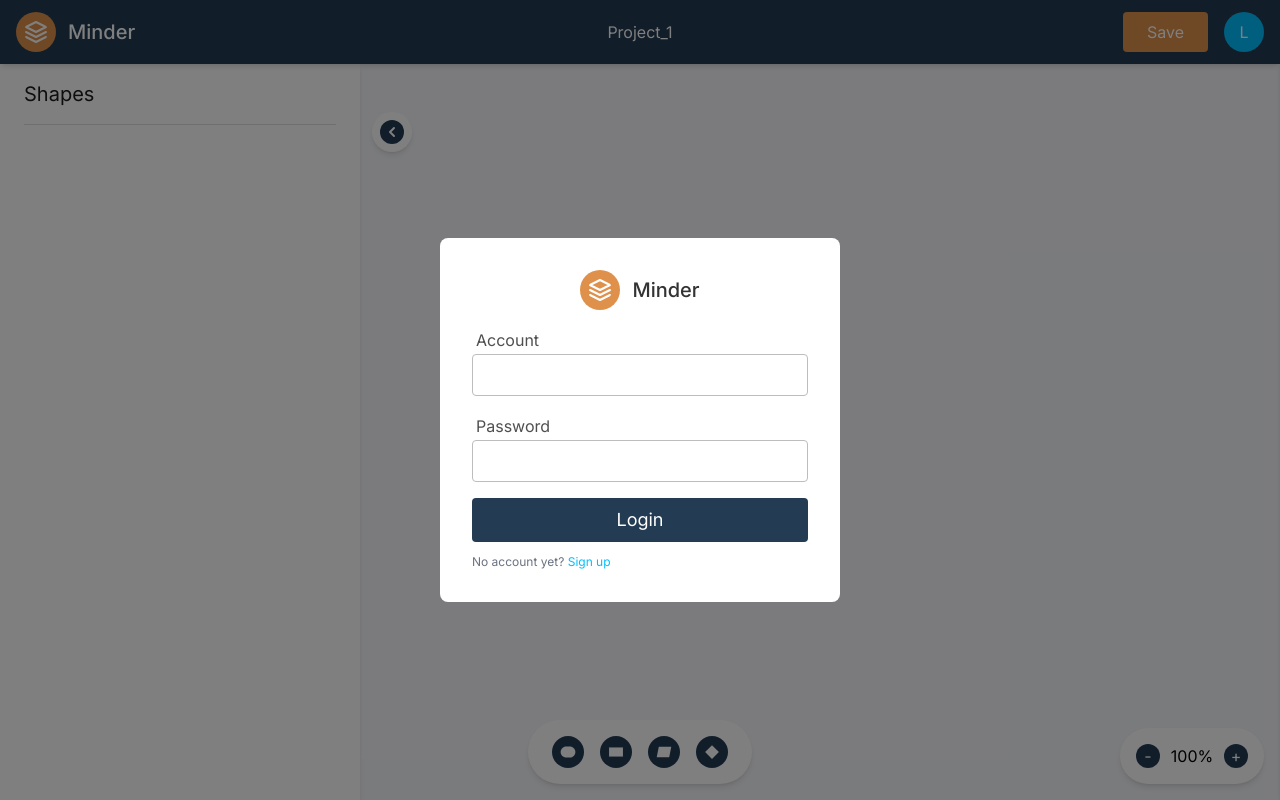
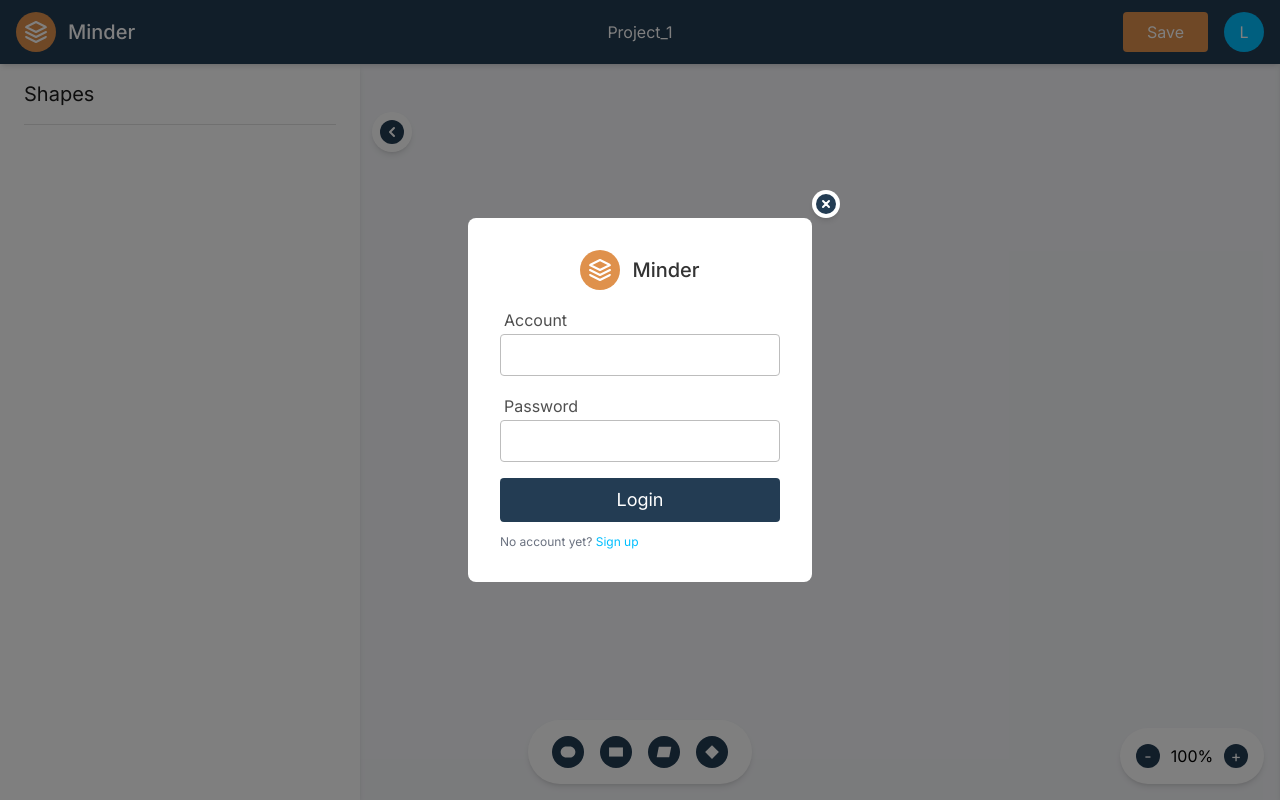
Before and after one commit to RuFrontEnd/minder, a Next.js app in the folder frontend/: page / in a window 1280 px wide. Built offline with nearby package versions, Linux system fonts and the light colour scheme.

Commit message:
create modal close button

```diff
--- a/frontend/src/app/page.tsx
+++ b/frontend/src/app/page.tsx
@@ -1521,7 +1521,7 @@ export default function ProcessPage() {
   };
 
   const onClickProfile = () => {
-    setIsUserSidePanelOpen((open) => !open);
+    setIsProjectsModalOpen(true)
   };
 
   const draw = useCallback(
@@ -2095,7 +2095,7 @@ export default function ProcessPage() {
         }
         width="400px"
       >
-        <div className="bg-white-500 rounded-lg p-8 flex flex-col w-full mt-10">
+        <div className="bg-white-500 rounded-lg p-8 flex flex-col w-full">
           <a className="flex title-font font-medium justify-center items-center text-gray-900 mb-4">
             <svg
               xmlns="http://www.w3.org/2000/svg"
@@ -2173,11 +2173,20 @@ export default function ProcessPage() {
         </div>
       </Modal>
       <Modal isOpen={isProjectsModalOpen} width="1120px">
-        <section className="text-gray-600 bg-white-500 body-font">
-          <div className="px-5 py-24 mx-aut">
-            <h2 className="text-center text-gray-900 title-font text-xl font-semibold mb-4 py-4 px-4 border-b border-grey-5">
-              PROJECTS
-            </h2>
+        <div>
+          <section className="rounded-lg text-gray-600 bg-white-500 p-8 body-font">
+            {/* <div className="text-right">
+              <Button
+                className="ms-auto inline-flex"
+                onClick={() => {}}
+                text={"Sign Out"}
+              />
+            </div> */}
+            <div className="mb-6 py-2 px-4 border-b border-grey-5">
+              <h2 className="text-gray-900 title-font text-xl font-semibold">
+                Projects
+              </h2>
+            </div>
             <div className="grid grid-cols-3 gap-4 h-[500px] overflow-auto">
               <div>
                 <Card
@@ -2208,7 +2217,7 @@ export default function ProcessPage() {
                 </div>
               ))}
             </div>
-            <div className="flex justify-end items-center p-4 mt-4 border-t border-grey-5">
+            <div className="flex justify-end items-center mt-6 pt-4 border-t border-grey-5">
               <Button
                 className="me-3"
                 onClick={() => {}}
@@ -2224,8 +2233,8 @@ export default function ProcessPage() {
                 disabled={selectedProjectId === null}
               />
             </div>
-          </div>
-        </section>
+          </section>
+        </div>
       </Modal>
       <header className="w-full fixed z-50 text-gray-600 body-font bg-primary-500 shadow-md">
         <ul className="container mx-auto grid grid-cols-3 py-3 px-4">
--- a/frontend/src/components/button/index.tsx
+++ b/frontend/src/components/button/index.tsx
@@ -13,9 +13,9 @@ const Button = (props: ButtonTypes.Props) => {
   return (
     <button
       id={props.id}
-      className={`${
+      className={`${statusStyle} flex justify-center items-center text-white-500 border-0 py-2 px-6 focus:outline-none rounded text-md ease-in-out duration-300 ${
         props.className && props.className
-      } ${statusStyle} flex justify-center items-center text-white-500 border-0 py-2 px-6 focus:outline-none rounded text-md ease-in-out duration-300`}
+      }`}
       onClick={props.loading ? undefined : props.onClick}
     >
       {props.text}
--- a/frontend/src/components/modal/index.tsx
+++ b/frontend/src/components/modal/index.tsx
@@ -1,5 +1,6 @@
 import ReactModal from "react-modal";
 import * as ModalTypes from "@/types/components/modal";
+import { tailwindColors } from "@/variables/colors";
 
 ReactModal.setAppElement("body");
 
@@ -13,7 +14,7 @@ const Modal = (props: ModalTypes.Props) => {
           zIndex: props.zIndex || "1000",
         },
         content: {
-          width: props.width || "auto",
+          width: props.width && props.width || "auto",
           top: "50%",
           left: "50%",
           right: "auto",
@@ -27,7 +28,35 @@ const Modal = (props: ModalTypes.Props) => {
       }}
       contentLabel="Example Modal"
     >
-      {props.children}
+      <div className="relative p-7">
+        <div
+          className={`absolute top-[0px] right-[0px] w-7 h-7 inline-flex items-center justify-center bg-white-500 flex-shrink-0 cursor-pointer rounded-full shadow-md`}
+        >
+          <div
+            className={`w-5 h-5 inline-flex items-center justify-center  bg-primary-500 flex-shrink-0 cursor-pointer rounded-full`}
+            // onClick={onClickSwitch}
+          >
+            <svg
+              className="w-3 h-3"
+              aria-hidden="true"
+              xmlns="http://www.w3.org/2000/svg"
+              width="12"
+              height="12"
+              viewBox="0 0 24 24"
+            >
+              <path
+                stroke={`${tailwindColors.white["500"]}`}
+                stroke-linecap="round"
+                stroke-linejoin="round"
+                stroke-width="4"
+                d="M6 18 17.94 6M18 18 6.06 6"
+              />
+            </svg>
+          </div>
+        </div>
+
+        {props.children}
+      </div>
     </ReactModal>
   );
 };
```
Also changed, not shown: 1 other file (tests, documents, lock files or other folders).
